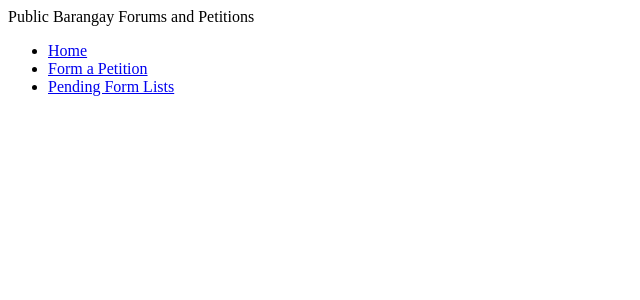
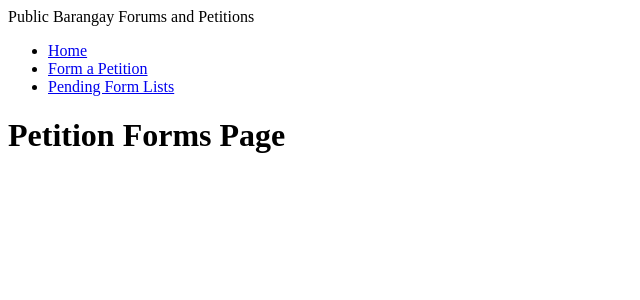
Before and after one commit to LigmayoSIT/S.P.C.U., an Angular app: page /forms-page in a window 1280 px wide. Before the commit this address led to /. Shown: the top 300 px of the page, without its empty margins (0-640 px from the left). Built offline with nearby package versions, Linux system fonts and the light colour scheme.

Commit message:
Update 0.7: Navigation bar functionalities now works.

```diff
--- a/src/app/app.html
+++ b/src/app/app.html
@@ -1 +1,6 @@
-<app-navigation-bar />
+<app-navigation-bar>
+
+</app-navigation-bar>
+<main class="menu=container">
+  <router-outlet />
+</main>
--- a/src/app/app.routes.ts
+++ b/src/app/app.routes.ts
@@ -1,3 +1,12 @@
 import { Routes } from '@angular/router';
+import { NavigationBar } from './navigation-bar/navigation-bar';
+import { MainPage } from './main-page/main-page';
+import { FormsPage } from './forms-page/forms-page';
+import { PublicViewingPage } from './public-viewing-page/public-viewing-page';
 
-export const routes: Routes = [];
+export const routes: Routes = [
+    {path: 'main-page', component: MainPage},
+    {path: 'forms-page', component: FormsPage},
+    {path: 'public-viewing-page', component: PublicViewingPage},
+    {path: '', redirectTo: 'main-page', pathMatch: 'full'}
+];
--- a/src/app/app.ts
+++ b/src/app/app.ts
@@ -10,6 +10,7 @@ import { PublicViewingPage } from './public-viewing-page/public-viewing-page';
   selector: 'app-root',
   styleUrl: './app.css',
   templateUrl: './app.html',
+  standalone: true
 })
 export class App {
   protected readonly title = signal('SPCU');
--- a/src/app/forms-page/forms-page.html
+++ b/src/app/forms-page/forms-page.html
@@ -1 +1 @@
-<p>forms-page works!</p>
+<h1>Petition Forms Page</h1>
--- a/src/app/main-page/main-page.html
+++ b/src/app/main-page/main-page.html
@@ -1 +1 @@
-<p>main-page works!</p>
+<h1>Home Page</h1>
```
